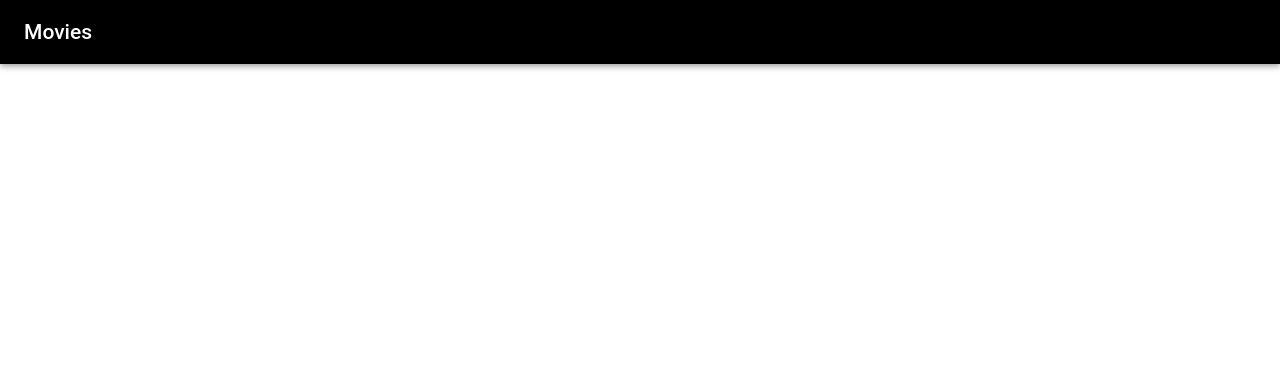
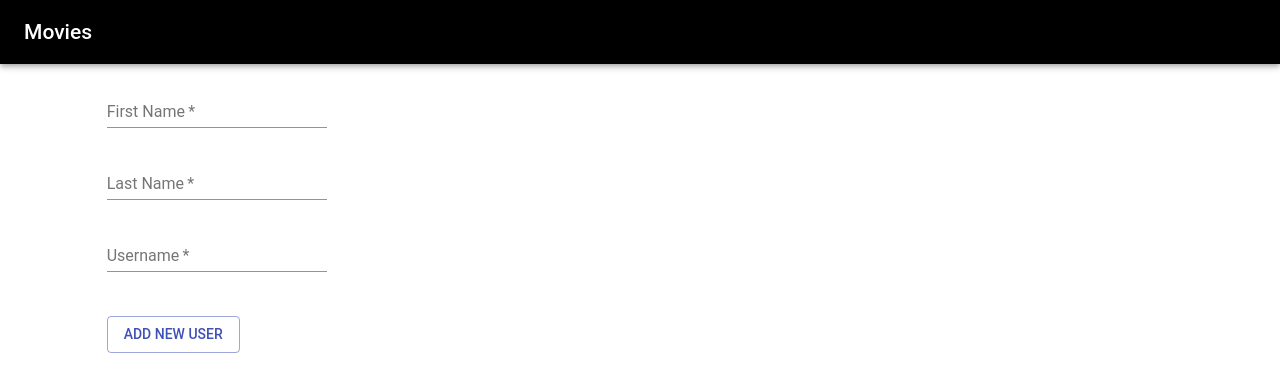
Before and after one commit to francesyu90/Movies, a React (Create React App) app in the folder movies/: page / in a window 1280 px wide. Shown: the top 392 px of the page. Built offline with nearby package versions, Linux system fonts and the light colour scheme.

Commit message:
Added static form for adding new user

```diff
--- a/movies/src/App.js
+++ b/movies/src/App.js
@@ -1,6 +1,9 @@
 import React, { Component } from 'react';
 import './App.css';
 import CustomizedAppBar from './components/CustomizedAppBar';
+import AddItemForm from './components/AddItemForm';
+
+import Grid from '@material-ui/core/Grid';
 
 class App extends Component {
 
@@ -15,7 +18,18 @@ class App extends Component {
         return (
 
         <div className="App">
+
             <CustomizedAppBar appName={ appName }/>
+
+            <Grid container>
+                <Grid item xs={1}>
+                </Grid>
+                <Grid item xs={3}>
+                    <AddItemForm />
+                </Grid>
+                <Grid item xs={8}>
+                </Grid>
+            </Grid>
         </div>
         );
     }
--- /dev/null
+++ b/movies/src/components/AddItemForm.js
@@ -0,0 +1,40 @@
+import React, { Component } from 'react';
+
+import TextField from '@material-ui/core/TextField';
+import Button from '@material-ui/core/Button';
+
+class AddItemForm extends Component {
+    render() {
+        return (
+            <div>
+                <form>
+                    <TextField
+                        required
+                        label="First Name"
+                        margin="normal"
+                    />
+                    <br />
+                    <TextField
+                        required
+                        label="Last Name"
+                        margin="normal"
+                    />
+                    <br />
+                    <TextField
+                        required
+                        label="Username"
+                        margin="normal"
+                    />
+                    <br />
+                    <br />
+                    <br />
+                    <Button variant="outlined" color="primary">
+                        Add New User
+                    </Button>
+                </form>
+            </div>
+        );
+    }
+}
+
+export default AddItemForm;
```
